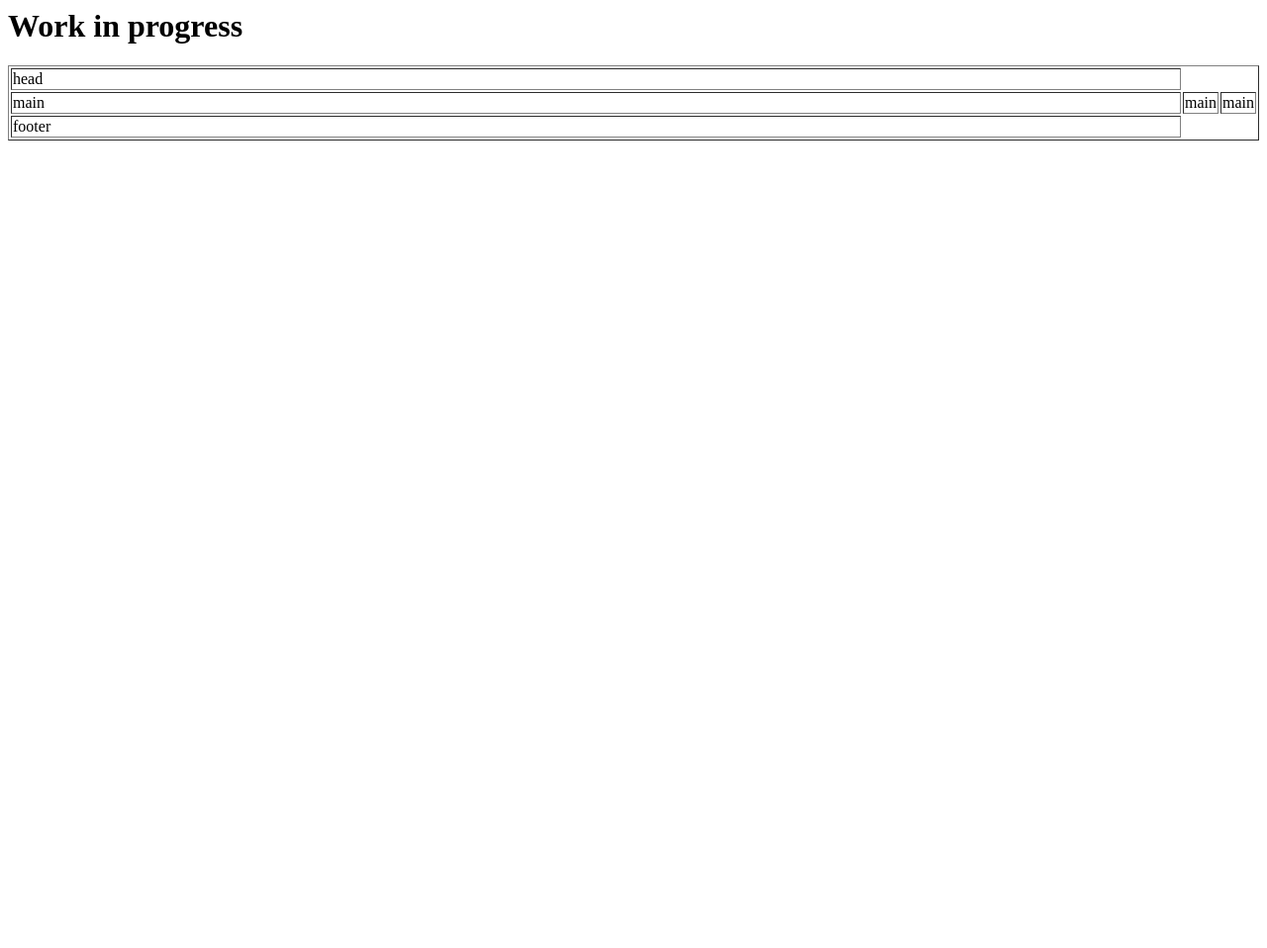
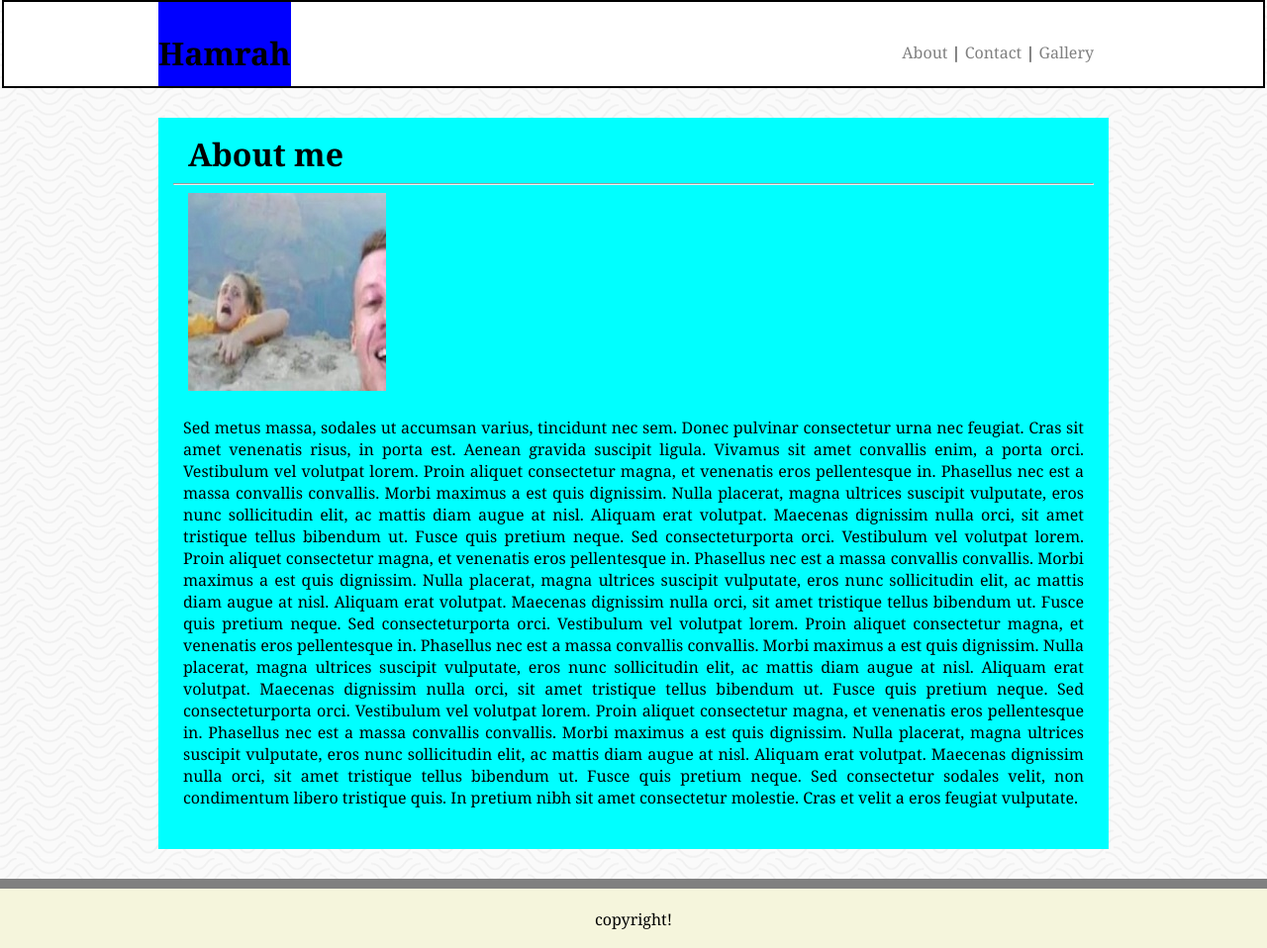
Before and after one commit to haamraah/basic-portfolio, a plain HTML site: page index.html in a window 1280 px wide. Shown: the whole page at 99% size. Before the commit the page ends 800 px from the top, so only its background shows below. Drawn offline with Linux system fonts and the light colour scheme.

Commit message:
imgs added , index working -float in the main div , contact working , gallery float not working

```diff
--- a/assets/css/style.css
+++ b/assets/css/style.css
@@ -1,7 +1,141 @@
 
-    .header-fonts{
+    .headerDiv {
+        width: 960px;
+        height: 85px;
+
+        margin: auto;
+        overflow: auto;
         font-family: Georgia, 'Times New Roman', Times, serif;
     }
-    .body-fonts{
-        font-family: Arial, Helvetica, sans-serif;
+
+
+
+    #mainBio {
+        padding: 10px 10px 10px 10px;
+        float: left;
+        text-align : justify;
+
     }
+
+    body {
+        background-image: url("../img/papyrus-bg.png");
+        background-repeat: repeat;
+        margin: 0;
+        font-family: Georgia, "Times New Roman", Times, serif;
+
+    }
+    a:link {
+        color: gray;
+        text-decoration: none;
+
+      }
+
+      /* visited link */
+      a:visited {
+        color: gray;
+        text-decoration: none;
+      }
+
+      /* mouse over link */
+      a:hover {
+        color: gray;
+        text-decoration: none;
+
+      }
+
+      /* selected link */
+      a:active {
+        color: gray;
+        text-decoration: none;
+
+      }
+    #links {
+        text-align: right;
+
+        /* color: gray; */
+        padding-top: 40px;
+        padding-right: 15px;
+        float: right;
+    }
+    #logo {
+        height: 55px;
+        text-align: center;
+        padding-top: 30px;
+        text-align: left;
+        background-color:blue;
+margin: 0 0 0 0 ;
+
+    }
+
+
+    #logo,
+    #imgSection,
+    #mainBio
+     {
+        float: left;
+    }
+
+
+#insideTitle {
+    margin: 0 15px 0 15px;
+}
+.longDiv {
+    border: 2px solid black;
+margin: auto;
+    width: 99.4%;
+    height: 85px;
+    overflow: auto;
+    clear: both;
+    background-color: white ;
+    margin-bottom: 30px;
+}
+    #imgSection {
+        width: 200px;
+        height: 200px;
+        margin-right: 10px;
+        margin-left: 15px;
+    }
+
+    .myDiv {
+        padding: 15px 15px 15px 15px;
+        margin: auto;
+        margin-bottom: 30px;
+        width: 930px;
+        background-color: aqua;
+        /* clear: both; */
+        overflow: auto;
+    }
+    #footerDiv {
+        background-color: beige;
+        padding-top: 20px;
+        position: relative;
+        bottom: 0 ;
+        height: 40px;
+        text-align: center;
+        /* clear: both; */
+        border-top: 10px solid gray;
+    }
+    input[type=text],input[type=email], textarea {
+        width: 100%;
+        padding: 12px;
+        border: 1px solid #ccc;
+        border-radius: 4px;
+        box-sizing: border-box;
+        margin-top: 6px;
+        margin-bottom: 16px;
+        resize: vertical;
+      }
+      .imgs {
+
+          height: 250px;
+          width: 250px;
+          margin: 15px 15px 15px 15px;
+      }
+     .imgSection {
+         float: left;
+     }
+     .imgLable {
+         position: absolute;
+         top: 30px;
+
+     }
--- a/index.html
+++ b/index.html
@@ -1,20 +1,64 @@
 <head>
     <title>Basic portfolio</title>
+    <link rel="stylesheet" type="text/css" href="assets/css/style.css">
 </head>
 
+
 <body>
-    <h1>Work in progress</h1>
-    <table width="100%" border="1px" align="center" >
-        <tr>
-            <td width="100%">head</td>
-        </tr>
-        <tr>
-                <td width="20%">main</td>
-                <td width="60%">main</td>
-            <td width="20%">main</td>
-        </tr>
-        <tr>
-            <td width="100%">footer</td>
-        </tr>
-    </table>
+
+    <header>
+        <div class="longDiv">
+            <div class="headerDiv">
+                <h1 id="logo">Hamrah</h1>
+                <section id="links"><a href="index.html">About</a><span> | </span><a
+                        href="contact.html">Contact</a><span> |
+                    </span><a href="portfolio.html">Gallery</a></section>
+            </div>
+        </div>
+    </header>
+    <!-- this is the DIV that contains title img and paragraph -->
+    <div class="myDiv">
+        <h1 id="insideTitle">About me</h1>
+        <hr>
+        <img id="imgSection" src="assets/img/photo01.jpg">
+        <P id="mainBio">Sed metus massa, sodales ut accumsan varius, tincidunt nec sem. Donec pulvinar consectetur urna
+            nec
+            feugiat.
+            Cras
+            sit amet venenatis risus, in porta est. Aenean gravida suscipit ligula. Vivamus sit amet convallis enim,
+            a
+            porta
+            orci. Vestibulum vel volutpat lorem. Proin aliquet consectetur magna, et venenatis eros pellentesque in.
+            Phasellus nec est a massa convallis convallis. Morbi maximus a est quis dignissim. Nulla placerat, magna
+            ultrices suscipit vulputate, eros nunc sollicitudin elit, ac mattis diam augue at nisl. Aliquam erat
+            volutpat.
+            Maecenas dignissim nulla orci, sit amet tristique tellus bibendum ut. Fusce quis pretium neque. Sed
+            consecteturporta
+            orci. Vestibulum vel volutpat lorem. Proin aliquet consectetur magna, et venenatis eros pellentesque in.
+            Phasellus nec est a massa convallis convallis. Morbi maximus a est quis dignissim. Nulla placerat, magna
+            ultrices suscipit vulputate, eros nunc sollicitudin elit, ac mattis diam augue at nisl. Aliquam erat
+            volutpat.
+            Maecenas dignissim nulla orci, sit amet tristique tellus bibendum ut. Fusce quis pretium neque. Sed
+            consecteturporta
+            orci. Vestibulum vel volutpat lorem. Proin aliquet consectetur magna, et venenatis eros pellentesque in.
+            Phasellus nec est a massa convallis convallis. Morbi maximus a est quis dignissim. Nulla placerat, magna
+            ultrices suscipit vulputate, eros nunc sollicitudin elit, ac mattis diam augue at nisl. Aliquam erat
+            volutpat.
+            Maecenas dignissim nulla orci, sit amet tristique tellus bibendum ut. Fusce quis pretium neque. Sed
+            consecteturporta
+            orci. Vestibulum vel volutpat lorem. Proin aliquet consectetur magna, et venenatis eros pellentesque in.
+            Phasellus nec est a massa convallis convallis. Morbi maximus a est quis dignissim. Nulla placerat, magna
+            ultrices suscipit vulputate, eros nunc sollicitudin elit, ac mattis diam augue at nisl. Aliquam erat
+            volutpat.
+            Maecenas dignissim nulla orci, sit amet tristique tellus bibendum ut. Fusce quis pretium neque. Sed
+            consectetur
+            sodales velit, non condimentum libero tristique quis. In pretium nibh sit amet consectetur molestie.
+            Cras et
+            velit a eros feugiat vulputate.</P>
+
+</div>
+<div  id="footerDiv">
+        copyright!
+    </div>
+
 </body>
```
Also changed, not shown: contact.html (+36 -0 lines), portfolio.html (+58 -0 lines), assets/img/gallery/img01.jpg (added), assets/img/gallery/img02.jpg (added), assets/img/gallery/img03.jpg (added), assets/img/gallery/img04.jpg (added), assets/img/gallery/img05.jpg (added), assets/img/gallery/img06.jpg (added), assets/img/gallery/img07.jpg (added), assets/img/papyrus-bg.png (added), assets/img/photo01.jpg (added).
